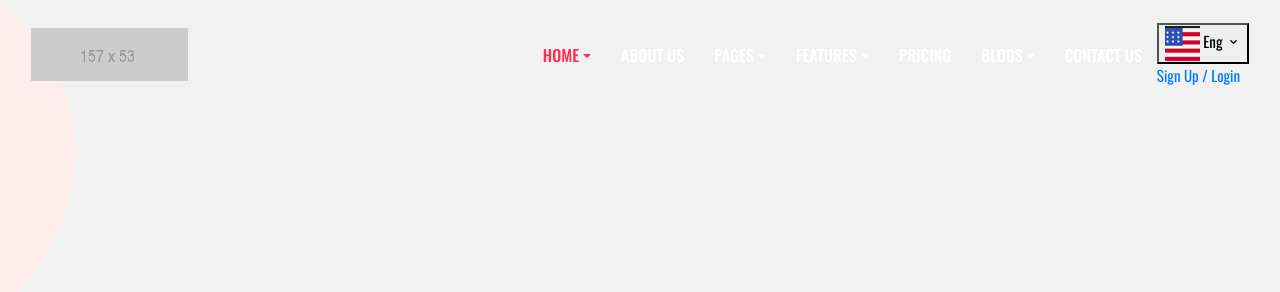
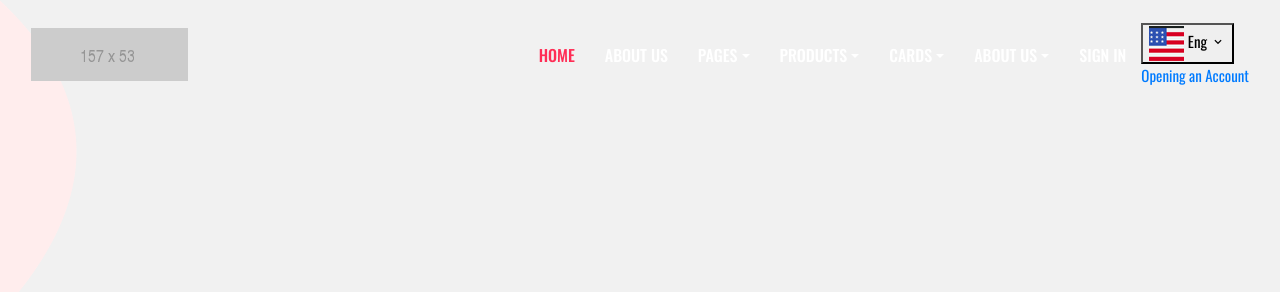
Before and after one commit to godson-pius/chasee, a PHP site: page /index.php in a window 1280 px wide; the page is wider, and only the part inside the window is pictured. Shown: the top 292 px of that part. Run offline with PHP 8.4, Linux system fonts and the light colour scheme; some libraries are stand-ins or nearby versions.

Commit message:
changed front designs
check it up

```diff
--- a/inc/components/header.php
+++ b/inc/components/header.php
@@ -75,18 +75,15 @@
                         <div class="collapse navbar-collapse mean-menu" id="navbarSupportedContent">
                             <ul class="navbar-nav ml-auto">
                                 <li class="nav-item">
-                                    <a href="#" class="nav-link dropdown-toggle active">Home</a>
-                                    <ul class="dropdown-menu">
-                                        <li class="nav-item">
-                                            <a href="index.html" class="nav-link">Home Page 1</a>
-                                        </li>
+                                    <a href="index.php" class="nav-link  active">Home</a>
+                                    <!-- <ul class="dropdown-menu">
                                         <li class="nav-item">
                                             <a href="index.php" class="nav-link active">Home Page 2</a>
                                         </li>
                                         <li class="nav-item">
                                             <a href="index-3.html" class="nav-link">Home Page 3</a>
                                         </li>
-                                    </ul>
+                                    </ul> -->
                                 </li>
                                 <li class="nav-item">
                                     <a href="about-us.html" class="nav-link">About Us</a>
@@ -98,13 +95,28 @@
                                             <a href="faqs.html" class="nav-link">FAQ's</a>
                                         </li>
                                         <li class="nav-item">
-                                            <a href="#" class="nav-link dropdown-toggle">Services</a>
+                                            <a href="#" class="nav-link dropdown-toggle">Ways to bank</a>
                                             <ul class="dropdown-menu">
                                                 <li class="nav-item">
-                                                    <a href="services.html" class="nav-link">Services</a>
+                                                    <a href="#" class="nav-link">Internet Banking</a>
                                                 </li>
                                                 <li class="nav-item">
-                                                    <a href="service-details.html" class="nav-link">Service Details</a>
+                                                    <a href="#" class="nav-link">Mobile Banking</a>
+                                                </li>
+                                                <li class="nav-item">
+                                                    <a href="#" class="nav-link">Chasee Whatsapp Banking</a>
+                                                </li>
+                                                <li class="nav-item">
+                                                    <a href="#" class="nav-link">QR Payments Banking</a>
+                                                </li>
+                                                <li class="nav-item">
+                                                    <a href="#" class="nav-link">Face Banking</a>
+                                                </li>
+                                                <li class="nav-item">
+                                                    <a href="#" class="nav-link">ATM</a>
+                                                </li>
+                                                <li class="nav-item">
+                                                    <a href="#" class="nav-link">Mobile App</a>
                                                 </li>
                                             </ul>
                                         </li>
@@ -118,48 +130,84 @@
                                             <a href="testimonials.html" class="nav-link">Testimonials</a>
                                         </li>
                                         <li class="nav-item">
-                                            <a href="#" class="nav-link dropdown-toggle">User</a>
+                                            <a href="#" class="nav-link dropdown-toggle">Ways to bank</a>
                                             <ul class="dropdown-menu">
                                                 <li class="nav-item">
-                                                    <a href="authentication.html" class="nav-link">Authentication</a>
+                                                    <a href="services.html" class="nav-link">Internet Banking</a>
                                                 </li>
                                                 <li class="nav-item">
-                                                    <a href="forget-password.html" class="nav-link">Forget Password</a>
+                                                    <a href="service-details.html" class="nav-link">Mobile Banking</a>
                                                 </li>
                                             </ul>
-                                        </li>
-                                        <li class="nav-item">
-                                            <a href="404.html" class="nav-link">404 Error Page</a>
                                         </li>
                                     </ul>
                                 </li>
                                 <li class="nav-item">
-                                    <a href="#" class="nav-link dropdown-toggle">Features</a>
+                                    <a href="#" class="nav-link dropdown-toggle">Products</a>
                                     <ul class="dropdown-menu">
                                         <li class="nav-item">
-                                            <a href="features.html" class="nav-link">Features</a>
+                                            <a href="features.html" class="nav-link">Loans</a>
                                         </li>
                                         <li class="nav-item">
-                                            <a href="feature-details.html" class="nav-link">Feature Details</a>
+                                            <a href="feature-details.html" class="nav-link">Transfers</a>
+                                        </li>
+                                        <li class="nav-item">
+                                            <a href="feature-details.html" class="nav-link">Scan to pay</a>
+                                        </li>
+                                        <li class="nav-item">
+                                            <a href="feature-details.html" class="nav-link">Electricity and </a>
                                         </li>
                                     </ul>
                                 </li>
                                 <li class="nav-item">
-                                    <a href="pricing.html" class="nav-link">Pricing</a>
-                                </li>
-                                <li class="nav-item">
-                                    <a href="#" class="nav-link dropdown-toggle">Blogs</a>
+                                    <a href="#" class="nav-link dropdown-toggle">Cards</a>
                                     <ul class="dropdown-menu">
                                         <li class="nav-item">
-                                            <a href="blogs.html" class="nav-link">Blogs</a>
+                                            <a href="blogs.html" class="nav-link">Debit Cards</a>
                                         </li>
                                         <li class="nav-item">
-                                            <a href="blog-details.html" class="nav-link">Blog Details</a>
+                                            <a href="blog-details.html" class="nav-link">Credit Cards</a>
+                                        </li>
+                                        <li class="nav-item">
+                                            <a href="blog-details.html" class="nav-link">Prepaid Cards</a>
+                                        </li>
+                                        <li class="nav-item">
+                                            <a href="blog-details.html" class="nav-link">Virtual Cards</a>
+                                        </li>
+                                        <li class="nav-item">
+                                            <a href="blog-details.html" class="nav-link">Cards Request Portal</a>
+                                        </li>
+                                        <li class="nav-item">
+                                            <a href="blog-details.html" class="nav-link">Prepaid Cards</a>
                                         </li>
                                     </ul>
                                 </li>
+
                                 <li class="nav-item">
-                                    <a href="contact-us.html" class="nav-link">Contact Us</a>
+                                            <a href="#" class="nav-link dropdown-toggle">About Us</a>
+                                            <ul class="dropdown-menu">
+                                                <li class="nav-item">
+                                                    <a href="contact-us.php" class="nav-link">Contact Us</a>
+                                                </li>
+                                                <li class="nav-item">
+                                                    <a href="#" class="nav-link">Customer Feedback</a>
+                                                </li>
+                                                <li class="nav-item">
+                                                    <a href="#" class="nav-link">Branches & ATM Locator</a>
+                                                </li>
+                                                <li class="nav-item">
+                                                    <a href="#" class="nav-link">Contact Us</a>
+                                                </li>
+                                                <li class="nav-item">
+                                                    <a href="#" class="nav-link">Contact Us</a>
+                                                </li>
+                                            </ul>
+                                        </li>
+
+
+
+                                <li class="nav-item">
+                                    <a href="pricing.html" class="nav-link">Sign In</a>
                                 </li>
                             </ul>
                         </div>
@@ -186,7 +234,7 @@
                                 <a href="authentication.html" class="btn1 btn-with-image">
                                     <i class="flaticon-login"></i>
                                     <i class="flaticon-login"></i>
-                                    Sign Up / Login
+                                   Opening an Account
                                 </a>
                             </div>
                         </div>
--- a/index.php
+++ b/index.php
@@ -14,7 +14,7 @@
                     <div class="row align-items-center">
                         <div class="col-sm-12 col-md-12 col-lg-6">
                             <div class="header-content-2">
-                                <h1>Digital Banking Easy to Handle With Mobile</h1>
+                                <h1>Transfer Funds Between Accounts Fast and Reliable</h1>
                                 <p>The advantage of online banking is that you can pay bills superfast and your account is
                                     automatically credited or debited for each dposit and payment</p>
                                 <ul class="section-button">
@@ -50,7 +50,9 @@
         <div class="home-logo-section-2 border-top-mob">
             <div class="container">
                 <div class="section-title">
-                    <p>More than 50k brand trusted by using pay </p>
+                    <p>More than 50k brand trusted by using pay
+                        More than 100 companies
+                    </p>
                 </div>
                 <div class="home-logo-content mt-30">
                     <div class="home-logo-item">
```
